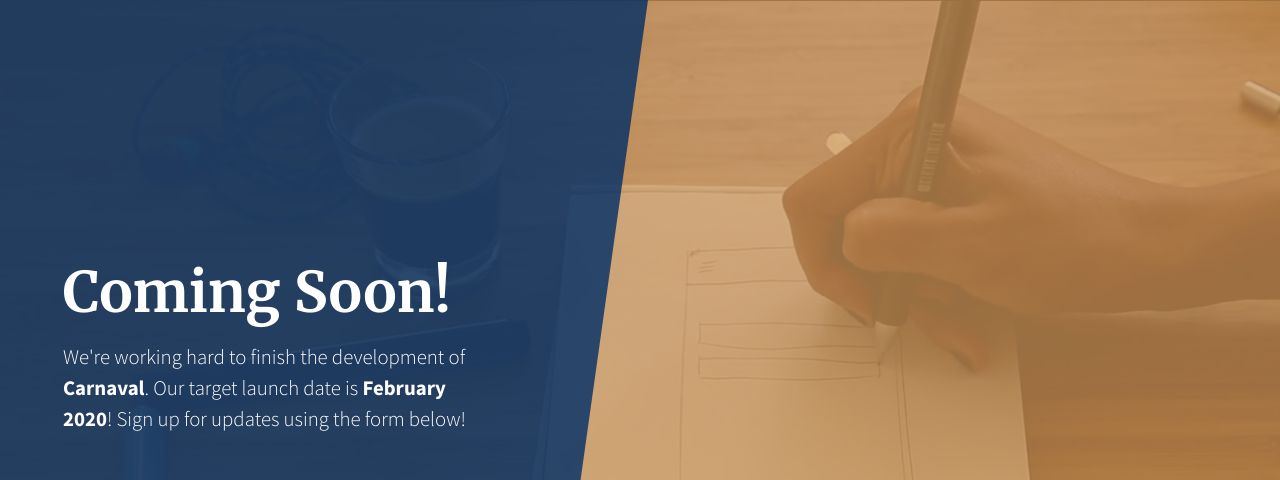
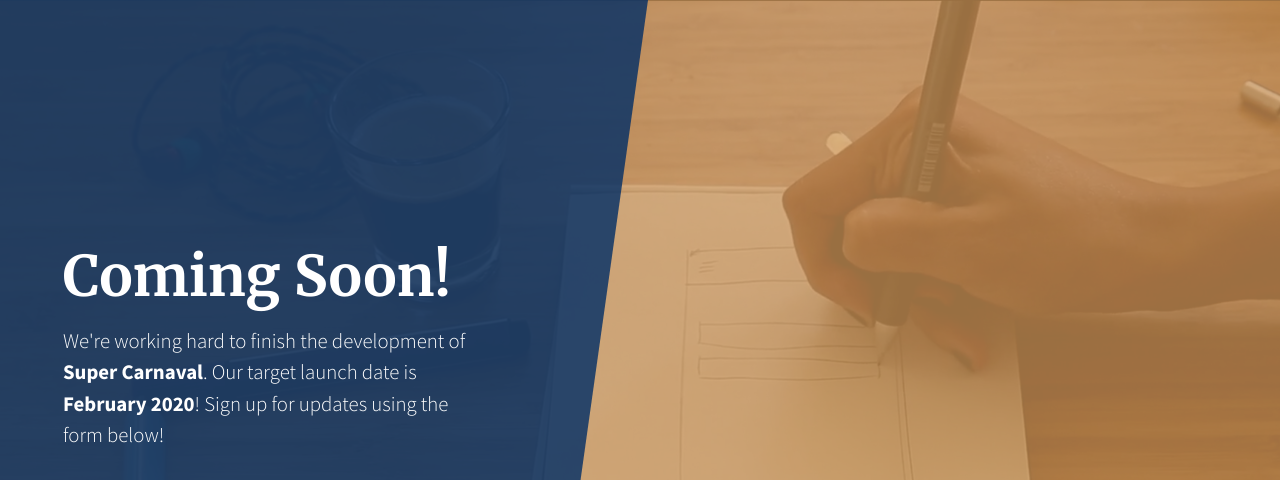
Before and after one commit to asn-carnaval/home, a website: page index.html in a window 1280 px wide. Shown: the top 480 px of the page. Drawn offline with Linux system fonts and the light colour scheme.

Commit message:
Update index.html

```diff
--- a/index.html
+++ b/index.html
@@ -34,7 +34,7 @@
           <div class="col-12 my-auto">
             <div class="masthead-content text-white py-5 py-md-0">
               <h1 class="mb-3">Coming Soon!</h1>
-              <p class="mb-5">We're working hard to finish the development of <strong>Carnaval</strong>. Our target launch date is
+              <p class="mb-5">We're working hard to finish the development of <strong>Super Carnaval</strong>. Our target launch date is
                 <strong>February 2020</strong>! Sign up for updates using the form below!</p>
               <div class="input-group input-group-newsletter">
                 <input type="email" class="form-control" placeholder="Enter email..." aria-label="Enter email..." aria-describedby="basic-addon">
```
